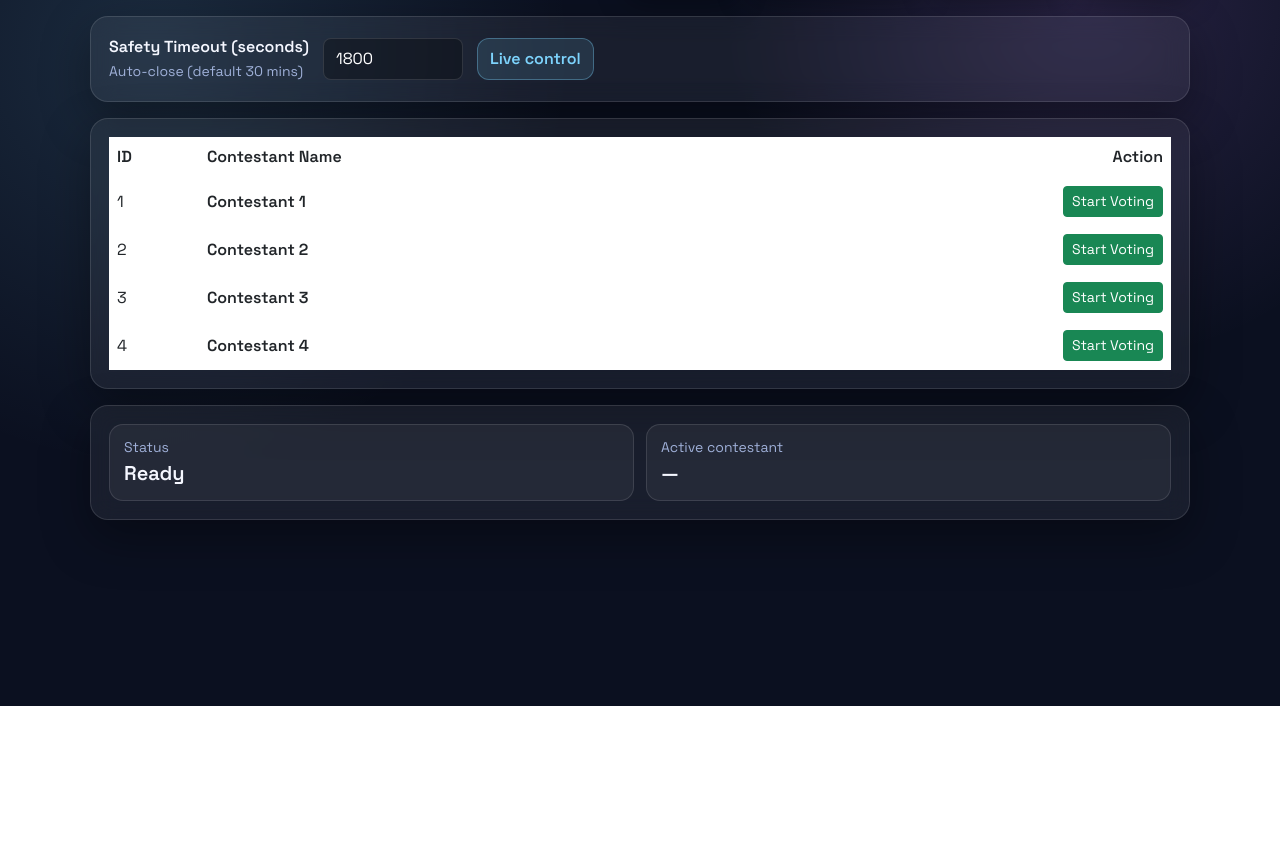
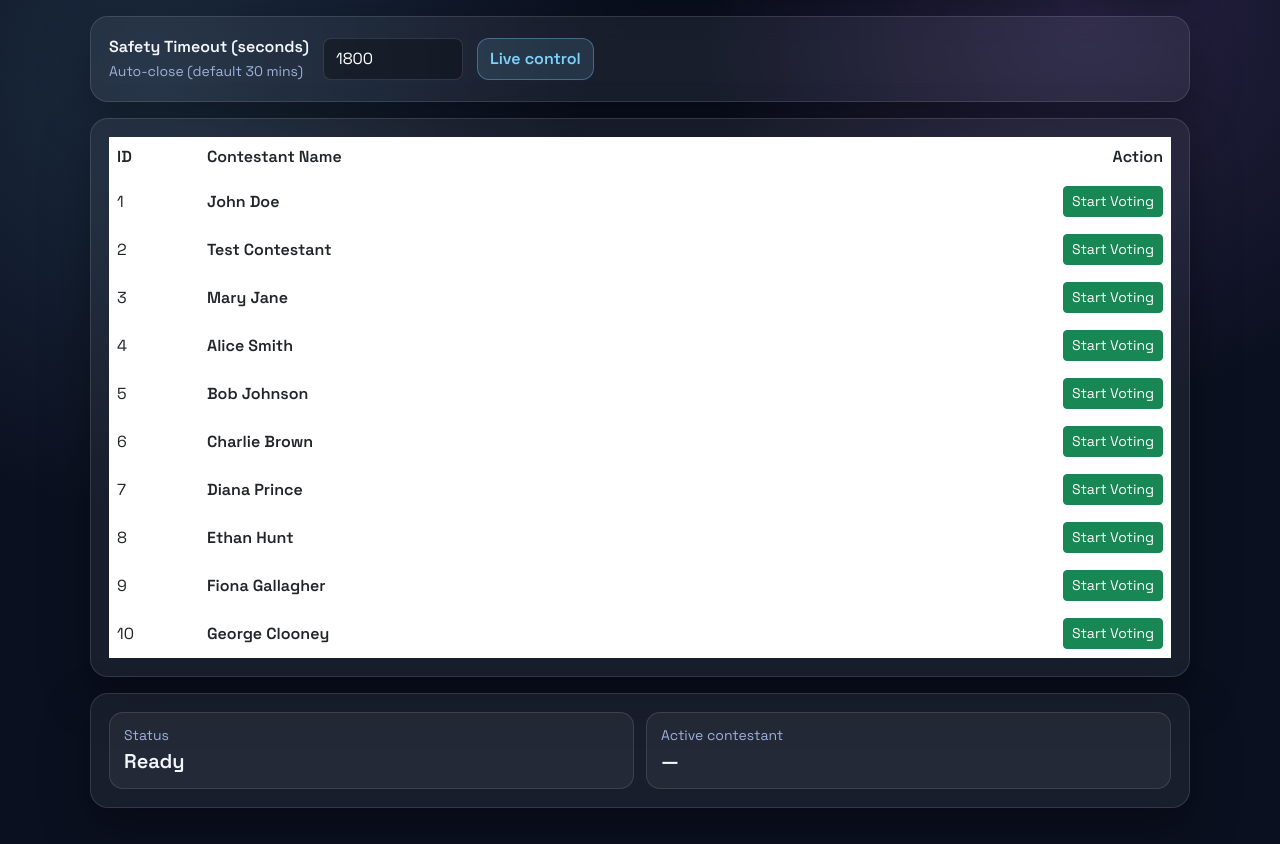
Before and after one commit to nadew-jayaweera/Voting-System, a Flask app: page /admin in a window 1280 px wide. Shown: the part 94-938 px from the top of the page. Before the commit the page ends 800 px from the top, so only its background shows below. Run offline with Flask 3, Linux system fonts and the light colour scheme; the visitor is signed in with stand-in values (Sample User, id 1); some libraries are stand-ins or nearby versions.

Commit message:
Update contestant data and enhance score display with names in live results

```diff
--- a/app.py
+++ b/app.py
@@ -21,10 +21,16 @@ ADMIN_PATH = (os.getenv('ADMIN_URL_PATH') or "/admin").strip()
 
 # --- DATA ---
 contestants = [
-    {"id": 1, "name": "Contestant 1"},
-    {"id": 2, "name": "Contestant 2"},
-    {"id": 3, "name": "Contestant 3"},
-    {"id": 4, "name": "Contestant 4"}
+    {"id": 1, "name": "John Doe"},
+    {"id": 2, "name": "Test Contestant"},
+    {"id": 3, "name": "Mary Jane"},
+    {"id": 4, "name": "Alice Smith"},
+    {"id": 5, "name": "Bob Johnson"},
+    {"id": 6, "name": "Charlie Brown"},
+    {"id": 7, "name": "Diana Prince"},
+    {"id": 8, "name": "Ethan Hunt"},
+    {"id": 9, "name": "Fiona Gallagher"},
+    {"id": 10, "name": "George Clooney"}
 ]
 
 # --- DATABASE SETUP ---
@@ -49,6 +55,9 @@ init_db()
 yes_counts = {c['id']: 0 for c in contestants}
 no_counts = {c['id']: 0 for c in contestants}
 
+# Create a mapping of contestant IDs to names
+contestant_names = {c['id']: c['name'] for c in contestants}
+
 current_state = {
     "active_contestant_id": None,
     "active_contestant_name": "",
@@ -62,6 +71,18 @@ def get_client_ip():
     if 'X-Forwarded-For' in request.headers:
         return request.headers.get('X-Forwarded-For').split(',')[0].strip()
     return request.remote_addr
+
+# --- HELPER: GET SCORES WITH NAMES ---
+def get_scores_with_names():
+    """Return scores with contestant names for frontend display"""
+    scores_data = {}
+    for c_id, count in yes_counts.items():
+        name = contestant_names.get(c_id, f'C{c_id}')
+        scores_data[c_id] = {
+            'name': name,
+            'votes': count
+        }
+    return scores_data
 
 # --- ROUTES ---
 
@@ -155,7 +176,7 @@ def auto_close_voting():
 @socketio.on('connect')
 def handle_connect():
     user_ip = get_client_ip()
-    emit('update_scores', yes_counts)
+    emit('update_scores', get_scores_with_names())
     emit('state_change', current_state)
     if user_ip in round_voters:
         emit('vote_success', {}, to=request.sid)
@@ -205,7 +226,7 @@ def reset_data():
     round_voters.clear()
 
     stop_voting()
-    emit('update_scores', yes_counts, broadcast=True)
+    emit('update_scores', get_scores_with_names(), broadcast=True)
 
 @socketio.on('cast_vote')
 def handle_vote(data):
@@ -245,7 +266,7 @@ def handle_vote(data):
     round_voters.add(voter_ip)
 
     emit('vote_success', {}, to=request.sid)
-    emit('update_scores', yes_counts, broadcast=True)
+    emit('update_scores', get_scores_with_names(), broadcast=True)
 
 if __name__ == '__main__':
     socketio.run(app, host='0.0.0.0', port=5000, debug=True)
--- a/templates/welcome.html
+++ b/templates/welcome.html
@@ -117,7 +117,6 @@
         <div class="pill">⚡ Rapid-fire talks • Real-time voting</div>
         <div class="cta-row">
             <a class="btn primary" href="/vote">Enter Voting</a>
-            <a class="btn secondary" href="/screen">View Live Results</a>
         </div>
     </div>
 </body>
```
Also changed, not shown: templates/screen.html (+10 -3 lines).
